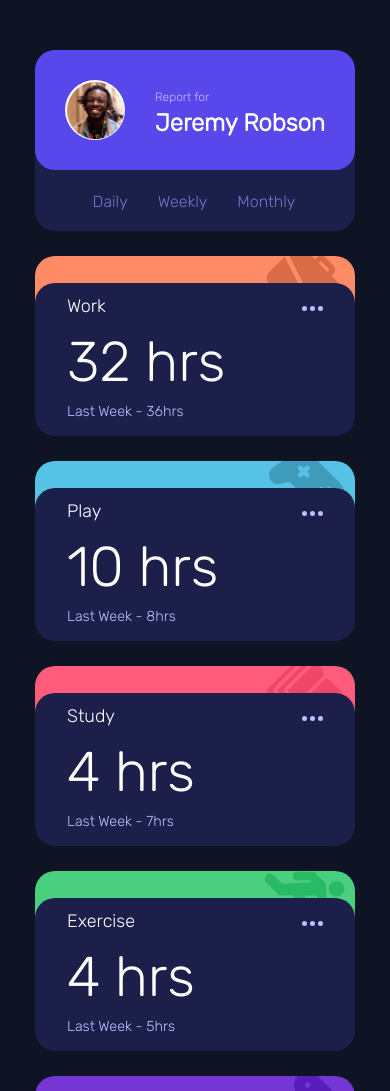
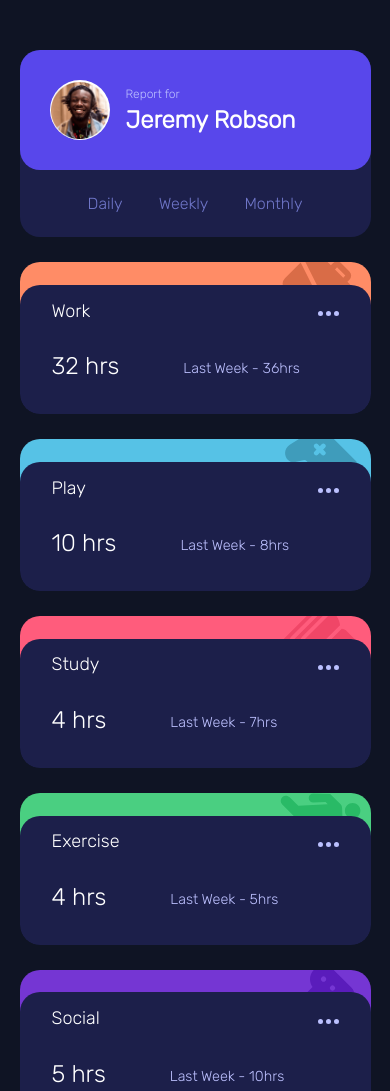
Before and after one commit to sun-empire-solutions/time-tracking-dashboard, a plain HTML site: page index.html in a window 390 px wide. Shown: the top 1091 px of the page. Drawn offline with Linux system fonts and the light colour scheme.

Commit message:
Some fixes

```diff
--- a/index.html
+++ b/index.html
@@ -24,14 +24,14 @@
   </head>
   <body>
     <div class="container">
-      <div class=" profile">
+      <div class="profile">
         <div class="div-over-profile">
           <div class="div-user">
-              <img  src="./images/image-jeremy.png" alt="">
+            <img src="./images/image-jeremy.png" alt="" />
           </div>
           <div class="information">
             <p class="">Report for</p>
-              <h1> Jeremy Robson </h1>
+            <h1>Jeremy Robson</h1>
           </div>
         </div>
         <div class="calendar">
@@ -53,8 +53,10 @@
               <img src="./images/icon-ellipsis.svg" alt="" srcset="" />
             </div>
           </div>
+          <div class="box-content">
             <div class="content">32 hrs</div>
             <div class="footer">Last Week - 36hrs</div>
+          </div>
         </div>
       </div>
       <div class="box">
@@ -70,8 +72,10 @@
               <img src="./images/icon-ellipsis.svg" alt="" srcset="" />
             </div>
           </div>
+          <div class="box-content">
             <div class="content">10 hrs</div>
             <div class="footer">Last Week - 8hrs</div>
+          </div>
         </div>
       </div>
       <div class="box">
@@ -87,8 +91,10 @@
               <img src="./images/icon-ellipsis.svg" alt="" srcset="" />
             </div>
           </div>
+          <div class="box-content">
             <div class="content">4 hrs</div>
             <div class="footer">Last Week - 7hrs</div>
+          </div>
         </div>
       </div>
       <div class="box">
@@ -104,8 +110,10 @@
               <img src="./images/icon-ellipsis.svg" alt="" srcset="" />
             </div>
           </div>
+          <div class="box-content">
             <div class="content">4 hrs</div>
             <div class="footer">Last Week - 5hrs</div>
+          </div>
         </div>
       </div>
       <div class="box">
@@ -121,8 +129,10 @@
               <img src="./images/icon-ellipsis.svg" alt="" srcset="" />
             </div>
           </div>
+          <div class="box-content">
             <div class="content">5 hrs</div>
             <div class="footer">Last Week - 10hrs</div>
+          </div>
         </div>
       </div>
       <div class="box">
@@ -138,10 +148,12 @@
               <img src="./images/icon-ellipsis.svg" alt="" srcset="" />
             </div>
           </div>
+          <div class="box-content">
             <div class="content">2 hrs</div>
             <div class="footer">Last Week - 2hrs</div>
           </div>
         </div>
       </div>
+    </div>
   </body>
 </html>
--- a/styles/index.css
+++ b/styles/index.css
@@ -6,26 +6,26 @@
 }
 
 body {
-  height: 100vh;
+  min-height: 100vh;
   background-color: hsl(226, 43%, 10%);
   display: flex;
   align-items: center;
   justify-content: center;
 }
 
-
 .container {
-  width: 75vw;
-  height: 65vh;
+  width: 978px;
+  height: 50vh;
+  min-height: 420px;
   display: grid;
   grid-template-rows: repeat(2, 1fr);
   grid-template-columns: repeat(4, 1fr);
   gap: 25px;
 }
 
-@media screen and (max-width:600px) {
+@media screen and (max-width: 600px) {
   .container {
-    display:flex;
+    display: flex;
     align-items: center;
     flex-direction: column;
     justify-content: center;
@@ -33,9 +33,9 @@ body {
     margin-top: auto;
     padding-top: 50px;
     padding-bottom: 30px;
+    min-width: auto;
   }
 }
-
 
 .profile {
   grid-column: span 1;
@@ -43,15 +43,14 @@ body {
   background-color: hsl(235, 46%, 20%);
   display: flex;
   flex-direction: column;
-  border-radius: 20px ;
+  border-radius: 20px;
 }
 
-@media screen and (max-width:600px) {
+@media screen and (max-width: 600px) {
   .profile {
-  width: 320px;
+    width: 90vw;
   }
 }
-
 
 .box {
   border-radius: 20px;
@@ -59,14 +58,12 @@ body {
   overflow: hidden;
 }
 
-@media screen and (max-width:600px) {
+@media screen and (max-width: 600px) {
   .box {
-
-   height: 180px;
-  width: 320px;
+    width: 90vw;
+    height: 18vh;
   }
 }
-
 
 .box-over {
   width: 100%;
@@ -81,7 +78,7 @@ body {
   display: flex;
   justify-content: space-between;
   align-items: center;
-  height: 30%;
+  height: 40%;
   padding: 1rem 2rem;
 }
 
@@ -105,6 +102,17 @@ body {
   padding: 0 2rem;
   font-size: 0.9rem;
   margin-top: 0.5rem;
+}
+
+@media screen and (max-width: 600px) {
+  .box-content {
+    display: flex;
+    margin-top: 1rem;
+  }
+
+  .box-content .content {
+    font-size: 1.5rem;
+  }
 }
 
 .icon-background {
@@ -148,7 +156,7 @@ body {
   background-color: hsl(43, 84%, 65%);
 }
 
-.div-over-profile{
+.div-over-profile {
   width: 100%;
   height: 70%;
   border-radius: 20px;
@@ -157,17 +165,16 @@ body {
   flex-direction: column;
 }
 
-@media screen and (max-width:600px) {
+@media screen and (max-width: 600px) {
   .div-over-profile {
     display: flex;
-   flex-direction: row;
-   font-size: 12px;
-   height: 120px;
+    flex-direction: row;
+    font-size: 12px;
+    height: 120px;
   }
 }
 
-
-.div-user{
+.div-user {
   width: 60px;
   height: 60px;
   border-radius: 50px;
@@ -178,53 +185,58 @@ body {
   justify-content: center;
   align-items: center;
 }
-.div-user>img{
+
+.div-user > img {
   width: 95%;
   height: 95%;
 }
 
-.information{
-  margin-top: 40px;
+.information {
+  flex: 1;
+  display: flex;
+  flex-direction: column;
+  justify-content: center;
+  margin: 1rem 2rem 3rem 2rem;
   color: hsl(236, 100%, 87%);
-  margin-left: 30px;
 }
-.information>h1{
+
+@media screen and (max-width: 600px) {
+  .information {
+    margin: 1rem;
+  }
+}
+
+.information > h1 {
   color: #fff;
   margin-top: 5px;
 }
 
-
-.items{
-  margin-left: 30px;
-  margin-top: 12px;
+.items {
   color: hsl(235, 45%, 61%);
 }
 
-
-.calendar{
-  width: 40%;
+.calendar {
+  height: 30%;
+  display: flex;
+  flex-direction: column;
+  justify-content: space-evenly;
+  margin: 0 2rem;
 }
 
-@media screen and (max-width:600px) {
+@media screen and (max-width: 600px) {
   .calendar {
-    width: 90%;
-    background-color: hsl(235, 46%, 20%);
-    display: flex;
-    justify-content: space-between;
-    justify-content: center;
-    border-radius: 20px ;
-    margin-top: 10px;
-    margin-bottom: 20px;
-
+    margin-top: 1.5rem;
+    margin-bottom: 1.5rem;
+    flex-direction: row;
   }
 }
 
-.items:hover{
+.items:hover {
   cursor: pointer;
   color: #fff;
 }
 
-.box-over:hover{
+.box-over:hover {
   cursor: pointer;
   background-color: hsl(235, 45%, 61%);
 }
```
Lines whose indentation alone changed are shown as unchanged.
